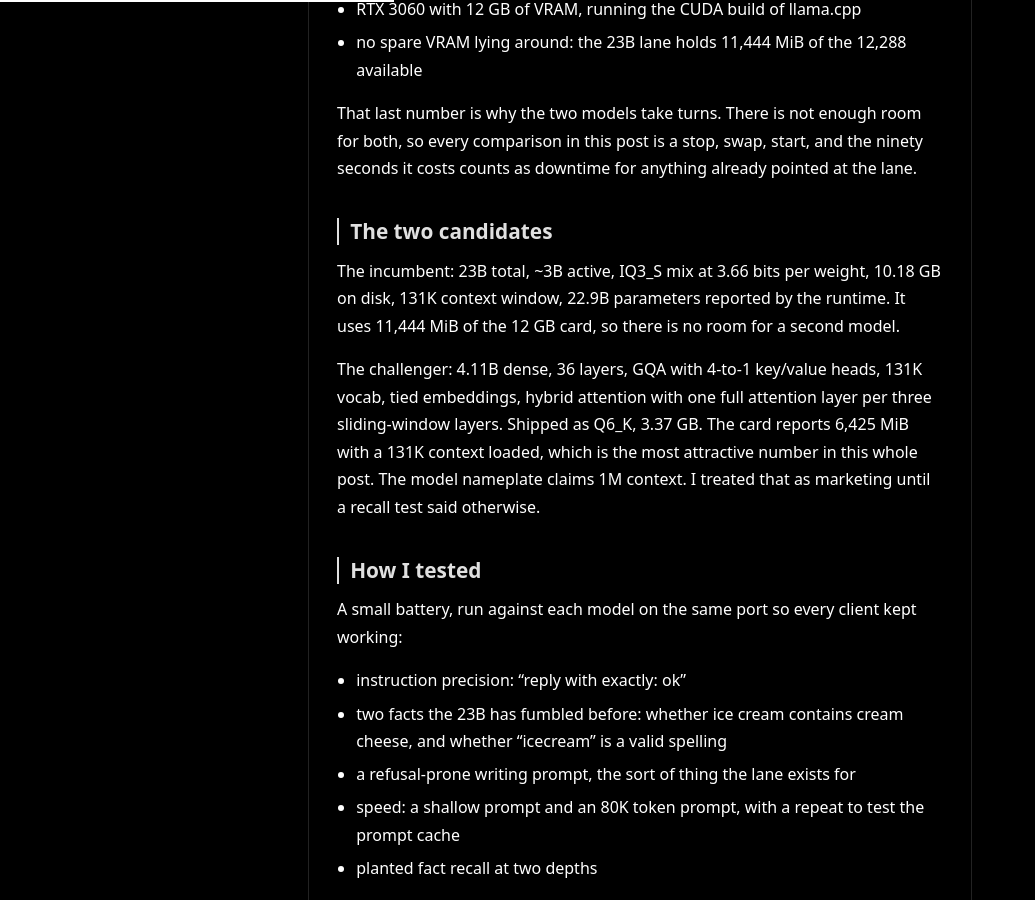
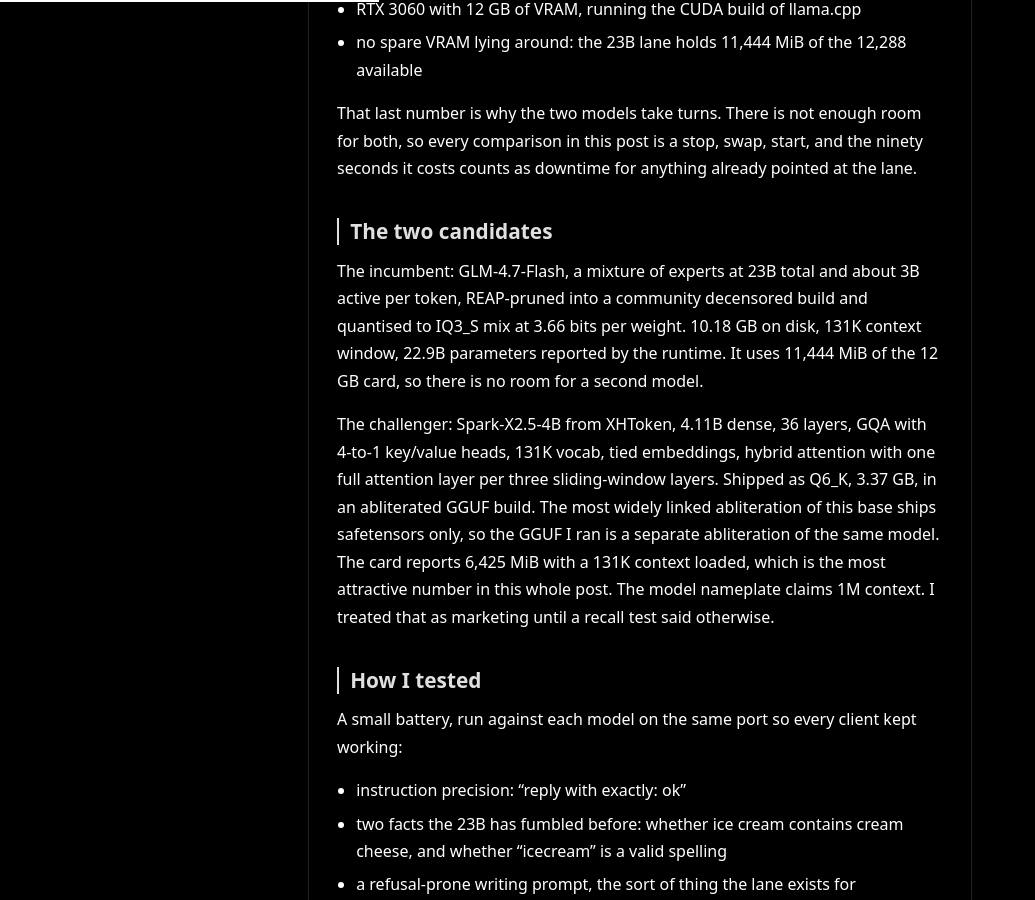
Before and after one commit to bhanuharya/bhanuharya.github.io, a Jekyll site: the page built from _posts/2026-09-14-putting-a-4b-local-model-up-against-my-23b-moe.md, in a window 1280 px wide and 900 px high, scrolled down 1060 px. Shown: the whole window, without its empty margins (0-1035 px from the left). Built offline with Jekyll 4.4.1, drawn with Linux system fonts in a browser that asks for light colours.

Commit message:
docs: name the 4b and 23b models in the comparison post

```diff
--- a/_posts/2026-09-14-putting-a-4b-local-model-up-against-my-23b-moe.md
+++ b/_posts/2026-09-14-putting-a-4b-local-model-up-against-my-23b-moe.md
@@ -25,9 +25,9 @@
 
 ## The two candidates
 
-The incumbent: 23B total, ~3B active, IQ3_S mix at 3.66 bits per weight, 10.18 GB on disk, 131K context window, 22.9B parameters reported by the runtime. It uses 11,444 MiB of the 12 GB card, so there is no room for a second model.
+The incumbent: GLM-4.7-Flash, a mixture of experts at 23B total and about 3B active per token, REAP-pruned into a community decensored build and quantised to IQ3_S mix at 3.66 bits per weight. 10.18 GB on disk, 131K context window, 22.9B parameters reported by the runtime. It uses 11,444 MiB of the 12 GB card, so there is no room for a second model.
 
-The challenger: 4.11B dense, 36 layers, GQA with 4-to-1 key/value heads, 131K vocab, tied embeddings, hybrid attention with one full attention layer per three sliding-window layers. Shipped as Q6_K, 3.37 GB. The card reports 6,425 MiB with a 131K context loaded, which is the most attractive number in this whole post. The model nameplate claims 1M context. I treated that as marketing until a recall test said otherwise.
+The challenger: Spark-X2.5-4B from XHToken, 4.11B dense, 36 layers, GQA with 4-to-1 key/value heads, 131K vocab, tied embeddings, hybrid attention with one full attention layer per three sliding-window layers. Shipped as Q6_K, 3.37 GB, in an abliterated GGUF build. The most widely linked abliteration of this base ships safetensors only, so the GGUF I ran is a separate abliteration of the same model. The card reports 6,425 MiB with a 131K context loaded, which is the most attractive number in this whole post. The model nameplate claims 1M context. I treated that as marketing until a recall test said otherwise.
 
 ## How I tested
 
```
